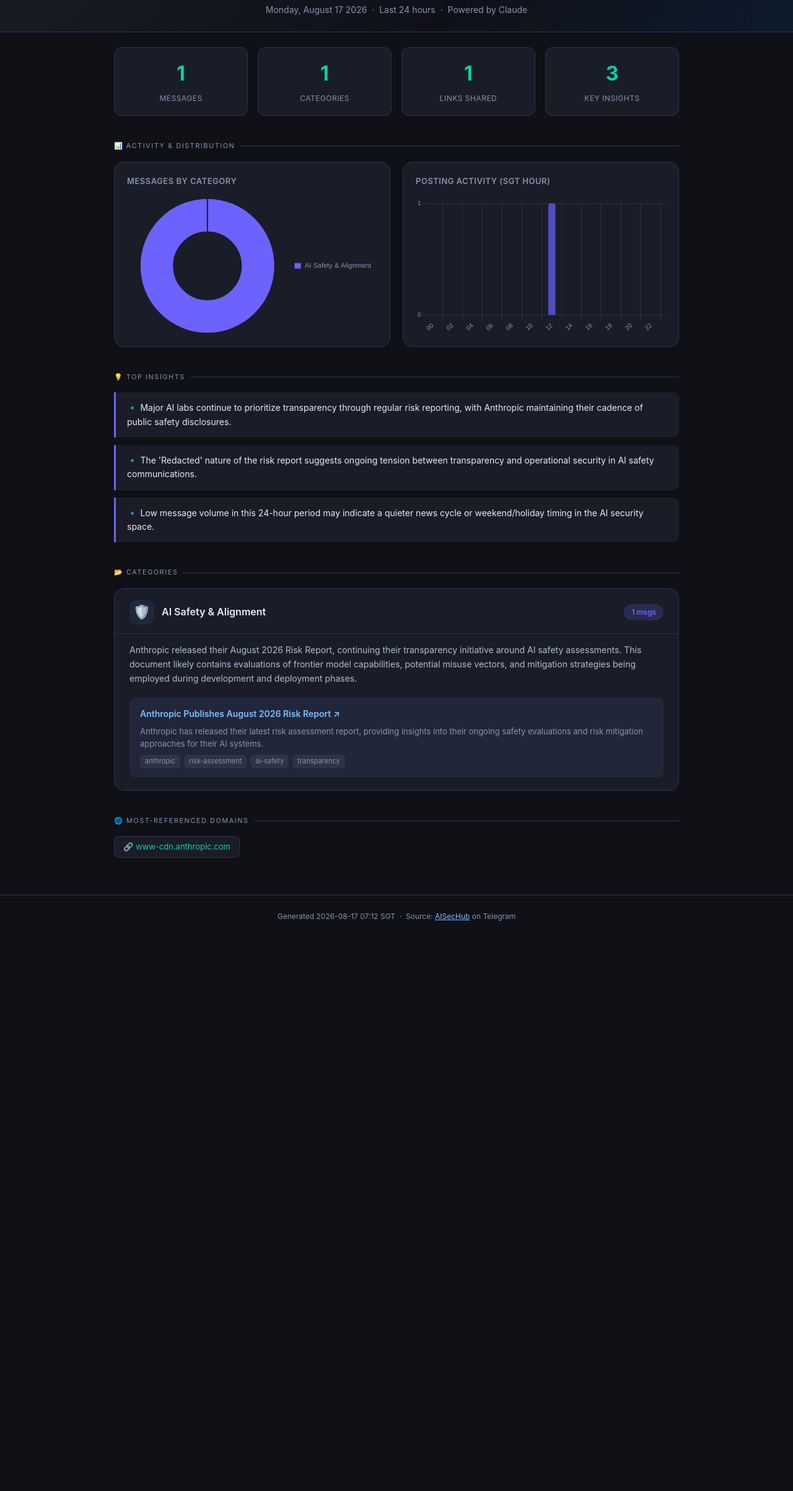
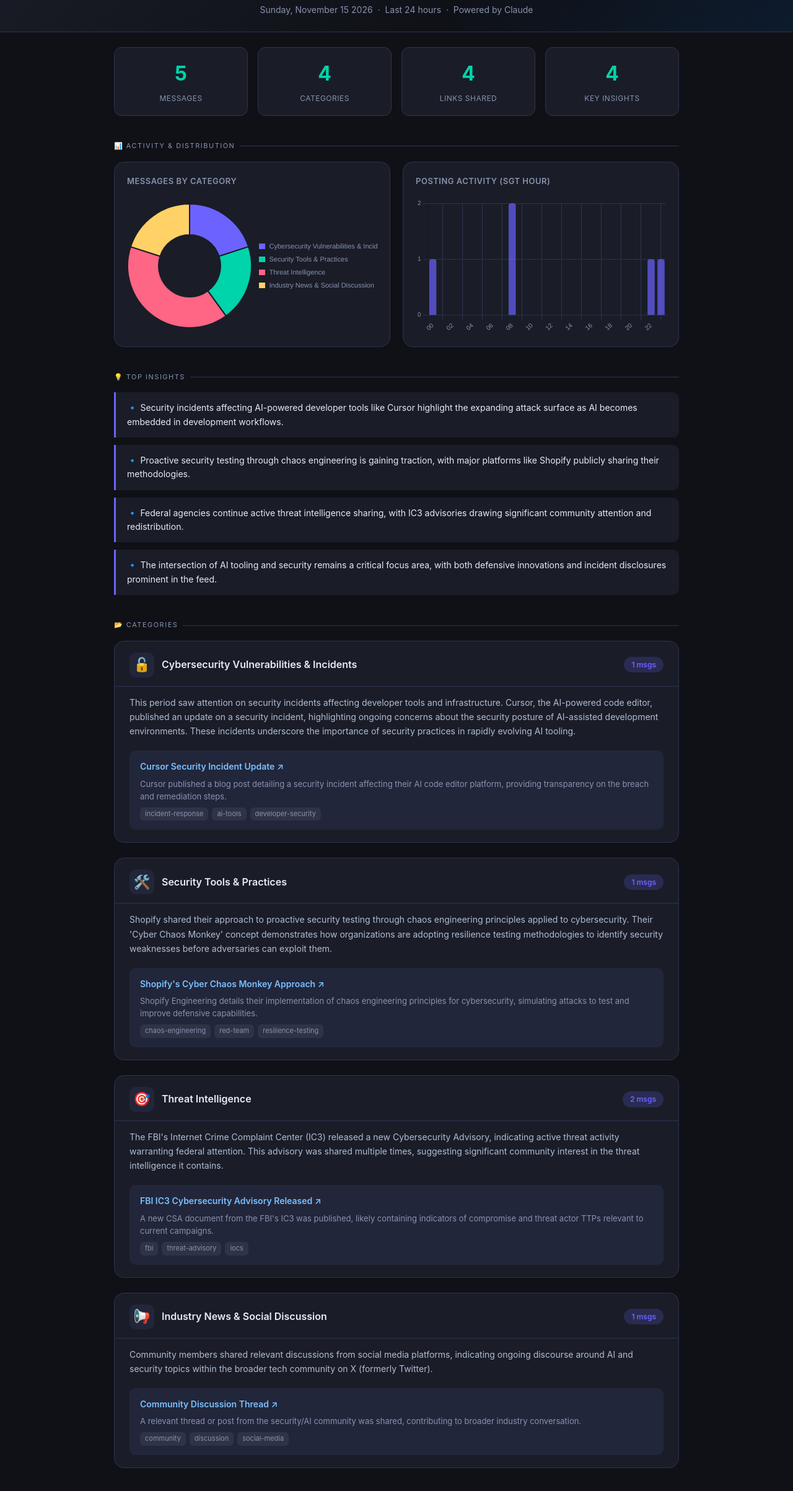
Before and after one commit to prajna1983/aisechu-digest, a plain HTML site: page docs/aisechu_digest_2026-11-15.html in a window 1280 px wide. Shown: the part 137-2543 px from the top of the page at 62% size. Before the commit the page ends 1649 px from the top, so only its background shows below. Drawn offline with nearby package versions, Linux system fonts and the light colour scheme.

Commit message:
digest: 2026-11-15

```diff
--- a/docs/aisechu_digest_2026-08-17.html
+++ b/docs/aisechu_digest_2026-11-15.html
@@ -3,7 +3,7 @@
 <head>
   <meta charset="UTF-8" />
   <meta name="viewport" content="width=device-width, initial-scale=1.0" />
-  <title>AISecHub Daily Digest — Monday, August 17 2026</title>
+  <title>AISecHub Daily Digest — Sunday, November 15 2026</title>
   <script src="https://cdn.jsdelivr.net/npm/chart.js@4.4.0/dist/chart.umd.min.js"></script>
   <style>
     :root {
@@ -286,25 +286,25 @@
       ✈️ t.me/AISecHub
     </a>
     <h1>AISecHub Daily Digest</h1>
-    <p class="subtitle">Monday, August 17 2026 &nbsp;·&nbsp; Last 24 hours &nbsp;·&nbsp; Powered by Claude</p>
+    <p class="subtitle">Sunday, November 15 2026 &nbsp;·&nbsp; Last 24 hours &nbsp;·&nbsp; Powered by Claude</p>
   </div>
 </header>
 
 <div class="stats-bar">
   <div class="stat-card">
-    <span class="stat-value">1</span>
+    <span class="stat-value">5</span>
     <span class="stat-label">Messages</span>
   </div>
   <div class="stat-card">
-    <span class="stat-value">1</span>
+    <span class="stat-value">4</span>
     <span class="stat-label">Categories</span>
   </div>
   <div class="stat-card">
-    <span class="stat-value">1</span>
+    <span class="stat-value">4</span>
     <span class="stat-label">Links Shared</span>
   </div>
   <div class="stat-card">
-    <span class="stat-value">3</span>
+    <span class="stat-value">4</span>
     <span class="stat-label">Key Insights</span>
   </div>
 </div>
@@ -329,9 +329,10 @@
 
   <div class="section-title">💡 Top Insights</div>
   <div class="insights-list">
-    <div class="insight-item">🔹 Major AI labs continue to prioritize transparency through regular risk reporting, with Anthropic maintaining their cadence of public safety disclosures.</div>
-<div class="insight-item">🔹 The 'Redacted' nature of the risk report suggests ongoing tension between transparency and operational security in AI safety communications.</div>
-<div class="insight-item">🔹 Low message volume in this 24-hour period may indicate a quieter news cycle or weekend/holiday timing in the AI security space.</div>
+    <div class="insight-item">🔹 Security incidents affecting AI-powered developer tools like Cursor highlight the expanding attack surface as AI becomes embedded in development workflows.</div>
+<div class="insight-item">🔹 Proactive security testing through chaos engineering is gaining traction, with major platforms like Shopify publicly sharing their methodologies.</div>
+<div class="insight-item">🔹 Federal agencies continue active threat intelligence sharing, with IC3 advisories drawing significant community attention and redistribution.</div>
+<div class="insight-item">🔹 The intersection of AI tooling and security remains a critical focus area, with both defensive innovations and incident disclosures prominent in the feed.</div>
   </div>
 
   <div class="section-title">📂 Categories</div>
@@ -339,28 +340,73 @@
 
     <div class="cat-card">
       <div class="cat-header">
-        <div class="cat-emoji">🛡️</div>
-        <div class="cat-name">AI Safety & Alignment</div>
+        <div class="cat-emoji">🔓</div>
+        <div class="cat-name">Cybersecurity Vulnerabilities & Incidents</div>
         <div class="cat-count">1 msgs</div>
       </div>
-      <div class="cat-summary">Anthropic released their August 2026 Risk Report, continuing their transparency initiative around AI safety assessments. This document likely contains evaluations of frontier model capabilities, potential misuse vectors, and mitigation strategies being employed during development and deployment phases.</div>
+      <div class="cat-summary">This period saw attention on security incidents affecting developer tools and infrastructure. Cursor, the AI-powered code editor, published an update on a security incident, highlighting ongoing concerns about the security posture of AI-assisted development environments. These incidents underscore the importance of security practices in rapidly evolving AI tooling.</div>
       <div class="cat-items">
         <div class="item-card">
-          <div class="item-title"><a href="https://www-cdn.anthropic.com/f61d49fa5596956a5dec75fea0e973bf6a6a8378/Redacted%20Risk%20Report%20August%202026%20.pdf" target="_blank" rel="noopener">Anthropic Publishes August 2026 Risk Report ↗</a></div>
-          <div class="item-detail">Anthropic has released their latest risk assessment report, providing insights into their ongoing safety evaluations and risk mitigation approaches for their AI systems.</div>
-          <div class='item-tags'><span class="tag">anthropic</span><span class="tag">risk-assessment</span><span class="tag">ai-safety</span><span class="tag">transparency</span></div>
+          <div class="item-title"><a href="https://cursor.com/blog/security-incident-update" target="_blank" rel="noopener">Cursor Security Incident Update ↗</a></div>
+          <div class="item-detail">Cursor published a blog post detailing a security incident affecting their AI code editor platform, providing transparency on the breach and remediation steps.</div>
+          <div class='item-tags'><span class="tag">incident-response</span><span class="tag">ai-tools</span><span class="tag">developer-security</span></div>
+        </div></div>
+    </div>
+
+    <div class="cat-card">
+      <div class="cat-header">
+        <div class="cat-emoji">🛠️</div>
+        <div class="cat-name">Security Tools & Practices</div>
+        <div class="cat-count">1 msgs</div>
+      </div>
+      <div class="cat-summary">Shopify shared their approach to proactive security testing through chaos engineering principles applied to cybersecurity. Their 'Cyber Chaos Monkey' concept demonstrates how organizations are adopting resilience testing methodologies to identify security weaknesses before adversaries can exploit them.</div>
+      <div class="cat-items">
+        <div class="item-card">
+          <div class="item-title"><a href="https://shopify.engineering/cyber-chaos-monkey" target="_blank" rel="noopener">Shopify's Cyber Chaos Monkey Approach ↗</a></div>
+          <div class="item-detail">Shopify Engineering details their implementation of chaos engineering principles for cybersecurity, simulating attacks to test and improve defensive capabilities.</div>
+          <div class='item-tags'><span class="tag">chaos-engineering</span><span class="tag">red-team</span><span class="tag">resilience-testing</span></div>
+        </div></div>
+    </div>
+
+    <div class="cat-card">
+      <div class="cat-header">
+        <div class="cat-emoji">🎯</div>
+        <div class="cat-name">Threat Intelligence</div>
+        <div class="cat-count">2 msgs</div>
+      </div>
+      <div class="cat-summary">The FBI's Internet Crime Complaint Center (IC3) released a new Cybersecurity Advisory, indicating active threat activity warranting federal attention. This advisory was shared multiple times, suggesting significant community interest in the threat intelligence it contains.</div>
+      <div class="cat-items">
+        <div class="item-card">
+          <div class="item-title"><a href="https://www.ic3.gov/CSA/2026/261113.pdf" target="_blank" rel="noopener">FBI IC3 Cybersecurity Advisory Released ↗</a></div>
+          <div class="item-detail">A new CSA document from the FBI's IC3 was published, likely containing indicators of compromise and threat actor TTPs relevant to current campaigns.</div>
+          <div class='item-tags'><span class="tag">fbi</span><span class="tag">threat-advisory</span><span class="tag">iocs</span></div>
+        </div></div>
+    </div>
+
+    <div class="cat-card">
+      <div class="cat-header">
+        <div class="cat-emoji">📢</div>
+        <div class="cat-name">Industry News & Social Discussion</div>
+        <div class="cat-count">1 msgs</div>
+      </div>
+      <div class="cat-summary">Community members shared relevant discussions from social media platforms, indicating ongoing discourse around AI and security topics within the broader tech community on X (formerly Twitter).</div>
+      <div class="cat-items">
+        <div class="item-card">
+          <div class="item-title"><a href="https://x.com/superalesha/status/2121200904628043995" target="_blank" rel="noopener">Community Discussion Thread ↗</a></div>
+          <div class="item-detail">A relevant thread or post from the security/AI community was shared, contributing to broader industry conversation.</div>
+          <div class='item-tags'><span class="tag">community</span><span class="tag">discussion</span><span class="tag">social-media</span></div>
         </div></div>
     </div>
   </div>
 
 
     <div class="section-title">🌐 Most-Referenced Domains</div>
-    <div class="domain-chips"><span class="domain-chip">🔗 www-cdn.anthropic.com</span></div>
+    <div class="domain-chips"><span class="domain-chip">🔗 ic3.gov</span><span class="domain-chip">🔗 shopify.engineering</span><span class="domain-chip">🔗 cursor.com</span></div>
 
 </main>
 
 <footer>
-  Generated 2026-08-17 07:12 SGT &nbsp;·&nbsp; Source: <a href="https://t.me/AISecHub" style="color:var(--link)">AISecHub</a> on Telegram
+  Generated 2026-11-15 10:18 SGT &nbsp;·&nbsp; Source: <a href="https://t.me/AISecHub" style="color:var(--link)">AISecHub</a> on Telegram
 </footer>
 
 <script>
@@ -370,7 +416,7 @@ const PALETTE = [
 ];
 
 // Category distribution chart
-const catData = {"labels": ["AI Safety & Alignment"], "values": [1]};
+const catData = {"labels": ["Cybersecurity Vulnerabilities & Incidents", "Security Tools & Practices", "Threat Intelligence", "Industry News & Social Discussion"], "values": [1, 1, 2, 1]};
 new Chart(document.getElementById("categoryChart"), {
   type: "doughnut",
   data: {
@@ -395,7 +441,7 @@ new Chart(document.getElementById("categoryChart"), {
 });
 
 // Activity by hour chart
-const actData = {"hours": ["00", "01", "02", "03", "04", "05", "06", "07", "08", "09", "10", "11", "12", "13", "14", "15", "16", "17", "18", "19", "20", "21", "22", "23"], "counts": [0, 0, 0, 0, 0, 0, 0, 0, 0, 0, 0, 0, 1, 0, 0, 0, 0, 0, 0, 0, 0, 0, 0, 0]};
+const actData = {"hours": ["00", "01", "02", "03", "04", "05", "06", "07", "08", "09", "10", "11", "12", "13", "14", "15", "16", "17", "18", "19", "20", "21", "22", "23"], "counts": [1, 0, 0, 0, 0, 0, 0, 0, 2, 0, 0, 0, 0, 0, 0, 0, 0, 0, 0, 0, 0, 0, 1, 1]};
 new Chart(document.getElementById("activityChart"), {
   type: "bar",
   data: {
```
Also changed, not shown: docs/aisechu_analysis_2026-08-17.json (deleted, +0 -61 lines), docs/aisechu_analysis_2026-11-15.json (added, +117 -0 lines), docs/index.html (+30 -30 lines).
